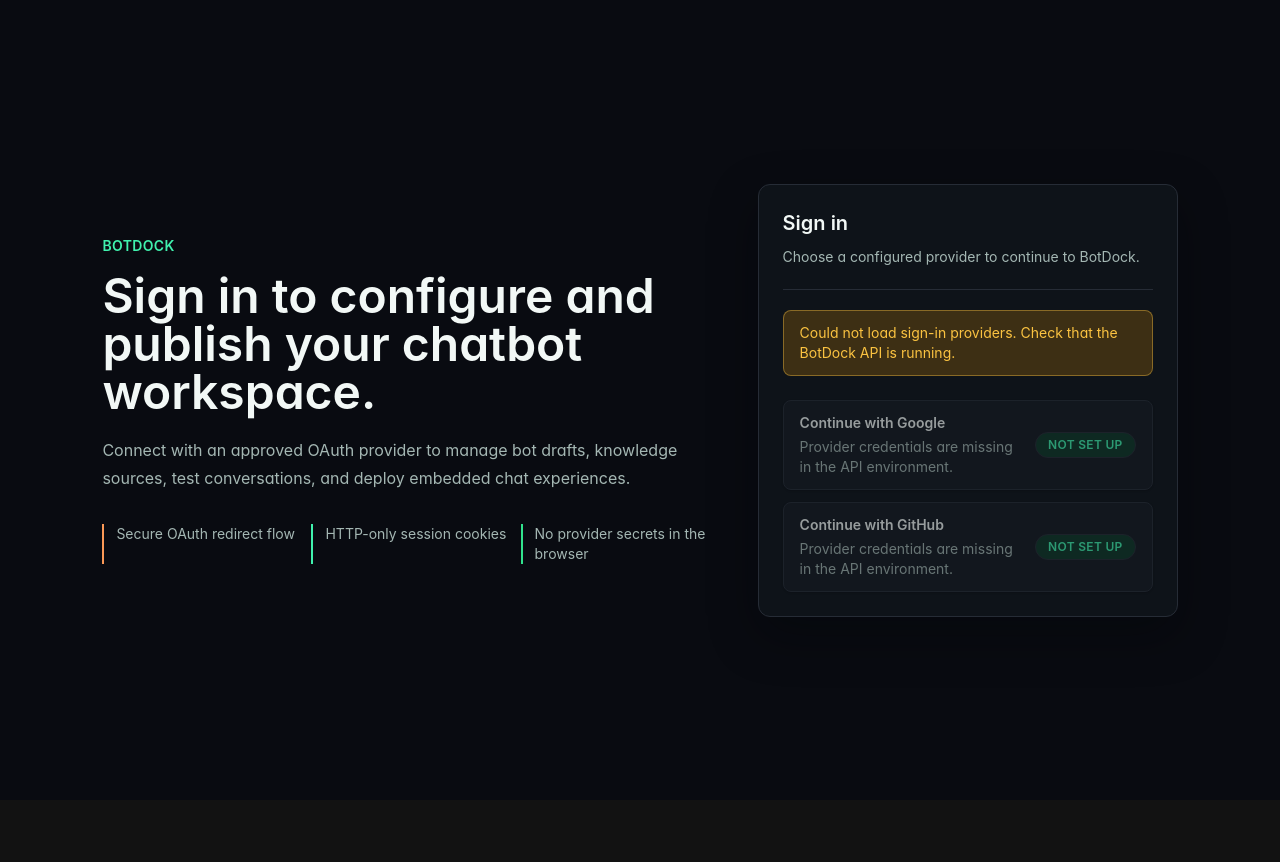
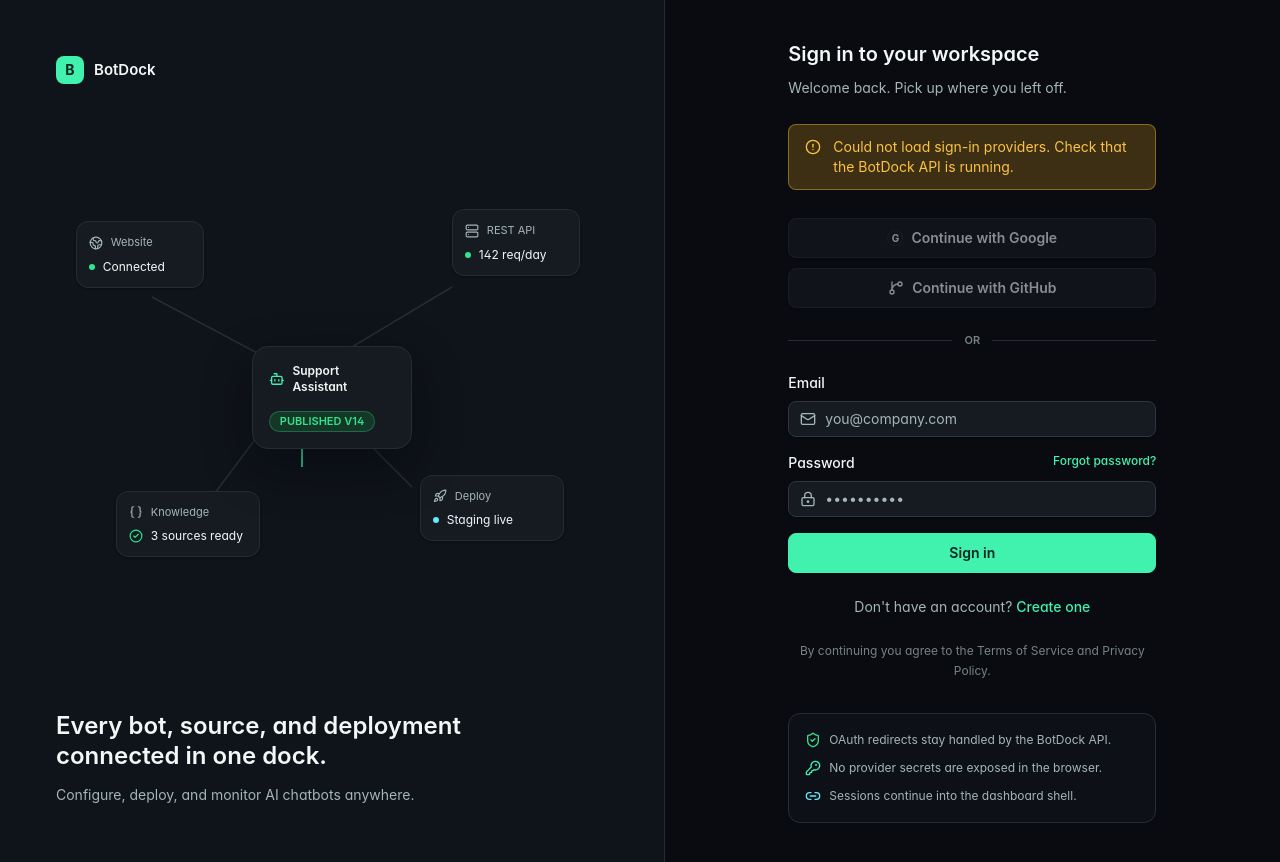
Before and after one commit to zeeshan-thedeveloper/botdock, a Next.js app in the folder apps/web/: page / in a window 1280 px wide. Before the commit the page ends 800 px from the top, so only its background shows below. Built offline with nearby package versions, Linux system fonts and the light colour scheme; no server answers.

Commit message:
Restyle auth screen

```diff
--- a/apps/web/app/auth-gate.tsx
+++ b/apps/web/app/auth-gate.tsx
@@ -7,6 +7,22 @@
   type AuthProvider,
   type AuthProviderStatus,
 } from '@botdock/contracts';
+import { Badge, Button, Field, TextInput } from '@botdock/ui';
+import {
+  AlertCircle,
+  Bot,
+  Braces,
+  CheckCircle2,
+  GitBranch,
+  Globe2,
+  KeyRound,
+  Link2,
+  LockKeyhole,
+  Mail,
+  Rocket,
+  Server,
+  ShieldCheck,
+} from 'lucide-react';
 
 const providerCopy: Record<
   AuthProvider,
@@ -63,6 +79,9 @@
   const [message, setMessage] = useState<string | null>(null);
   const [authReturnState, setAuthReturnState] = useState<'success' | 'error' | null>(null);
   const [hasCompletedAuth, setHasCompletedAuth] = useState(false);
+  const [email, setEmail] = useState('');
+  const [password, setPassword] = useState('');
+  const [showEmailPasswordError, setShowEmailPasswordError] = useState(false);
 
   useEffect(() => {
     const nextAuthReturnState = getAuthReturnState();
@@ -157,93 +176,262 @@
     }
   }
 
+  function handlePasswordSignIn() {
+    setShowEmailPasswordError(!(email.trim() && password.trim()));
+  }
+
   if (hasCompletedAuth && children) {
     return children;
   }
 
   return (
     <main className="min-h-screen bg-background text-foreground">
-      <section className="mx-auto grid min-h-screen w-full max-w-6xl items-center gap-10 px-app-gutter py-section-y lg:grid-cols-[1fr_420px]">
-        <div className="max-w-2xl">
-          <p className="text-sm font-semibold uppercase tracking-wide text-primary">BotDock</p>
-          <h1 className="mt-4 text-4xl font-semibold leading-tight sm:text-5xl">
-            Sign in to configure and publish your chatbot workspace.
-          </h1>
-          <p className="mt-5 max-w-xl text-base leading-7 text-muted-foreground">
-            Connect with an approved OAuth provider to manage bot drafts, knowledge sources, test
-            conversations, and deploy embedded chat experiences.
-          </p>
-          <div className="mt-8 grid gap-3 text-sm text-muted-foreground sm:grid-cols-3">
-            <div className="border-l-2 border-accent pl-3">Secure OAuth redirect flow</div>
-            <div className="border-l-2 border-primary pl-3">HTTP-only session cookies</div>
-            <div className="border-l-2 border-success pl-3">No provider secrets in the browser</div>
+      <section className="grid min-h-screen lg:grid-cols-[1.08fr_1fr]">
+        <aside className="relative hidden overflow-hidden border-r border-border bg-surface px-10 py-10 lg:flex lg:flex-col lg:justify-between xl:px-14 xl:py-14">
+          <div className="flex items-center gap-2.5">
+            <div className="flex size-7 items-center justify-center rounded-md bg-primary text-sm font-bold text-primary-foreground">
+              B
+            </div>
+            <p className="text-[15px] font-semibold">BotDock</p>
+          </div>
+
+          <div className="relative mx-auto flex min-h-[28rem] w-full max-w-[32rem] items-center justify-center">
+            <svg
+              className="absolute inset-x-4 top-16 h-80 text-border"
+              viewBox="0 0 420 320"
+              fill="none"
+              aria-hidden="true"
+            >
+              <path d="M60 60L210 140L360 50" stroke="currentColor" strokeWidth="1.5" />
+              <path d="M210 140L120 260M210 140L320 250" stroke="currentColor" strokeWidth="1.5" />
+              <path d="M210 140V230" stroke="hsl(var(--color-primary))" strokeWidth="1.5" />
+            </svg>
+
+            <div className="absolute left-0 top-12 w-32 rounded-lg border border-border bg-surface-raised p-3 shadow-surface-sm">
+              <div className="mb-2 flex items-center gap-2 text-[11px] text-muted-foreground">
+                <Globe2 className="size-3.5" aria-hidden="true" />
+                Website
+              </div>
+              <div className="flex items-center gap-2 text-xs">
+                <span className="size-1.5 rounded-full bg-success" />
+                Connected
               </div>
             </div>
 
-        <section className="rounded-lg border border-border bg-surface/95 p-6 shadow-surface-md">
-          <div className="border-b border-border pb-5">
-            <h2 className="text-xl font-semibold">Sign in</h2>
+            <div className="absolute right-2 top-9 w-32 rounded-lg border border-border bg-surface-raised p-3 shadow-surface-sm">
+              <div className="mb-2 flex items-center gap-2 text-[11px] text-muted-foreground">
+                <Server className="size-3.5" aria-hidden="true" />
+                REST API
+              </div>
+              <div className="flex items-center gap-2 text-xs">
+                <span className="size-1.5 rounded-full bg-success" />
+                142 req/day
+              </div>
+            </div>
+
+            <div className="relative z-10 w-40 rounded-xl border border-border bg-surface-raised p-4 shadow-surface-md">
+              <div className="mb-3 flex items-center gap-2">
+                <Bot className="size-4 text-primary" aria-hidden="true" />
+                <p className="text-xs font-semibold">Support Assistant</p>
+              </div>
+              <Badge tone="success">Published v14</Badge>
+            </div>
+
+            <div className="absolute bottom-16 left-10 w-36 rounded-lg border border-border bg-surface-raised p-3 shadow-surface-sm">
+              <div className="mb-2 flex items-center gap-2 text-[11px] text-muted-foreground">
+                <Braces className="size-3.5" aria-hidden="true" />
+                Knowledge
+              </div>
+              <div className="flex items-center gap-2 text-xs">
+                <CheckCircle2 className="size-3.5 text-success" aria-hidden="true" />3 sources ready
+              </div>
+            </div>
+
+            <div className="absolute bottom-20 right-6 w-36 rounded-lg border border-border bg-surface-raised p-3 shadow-surface-sm">
+              <div className="mb-2 flex items-center gap-2 text-[11px] text-muted-foreground">
+                <Rocket className="size-3.5" aria-hidden="true" />
+                Deploy
+              </div>
+              <div className="flex items-center gap-2 text-xs">
+                <span className="size-1.5 animate-pulse rounded-full bg-cyan-300" />
+                Staging live
+              </div>
+            </div>
+          </div>
+
+          <div>
+            <h1 className="max-w-md text-2xl font-semibold leading-tight">
+              Every bot, source, and deployment connected in one dock.
+            </h1>
+            <p className="mt-3 max-w-md text-sm leading-6 text-muted-foreground">
+              Configure, deploy, and monitor AI chatbots anywhere.
+            </p>
+          </div>
+        </aside>
+
+        <div className="flex items-center justify-center px-5 py-10 sm:px-8 lg:px-10">
+          <section className="w-full max-w-[23rem]">
+            <div className="mb-10 flex items-center gap-2.5 lg:hidden">
+              <div className="flex size-7 items-center justify-center rounded-md bg-primary text-sm font-bold text-primary-foreground">
+                B
+              </div>
+              <p className="text-[15px] font-semibold">BotDock</p>
+            </div>
+
+            <div>
+              <h2 className="text-xl font-semibold">Sign in to your workspace</h2>
               <p className="mt-2 text-sm leading-6 text-muted-foreground">
-              Choose a configured provider to continue to BotDock.
+                Welcome back. Pick up where you left off.
               </p>
             </div>
 
-          {authReturnState === 'success' ? (
-            <div className="mt-5 rounded-md border border-success/40 bg-success-muted px-4 py-3 text-sm text-success">
-              Sign-in completed. Your secure session is ready for the dashboard.
-            </div>
-          ) : null}
-
             {authReturnState === 'error' ? (
-            <div className="mt-5 rounded-md border border-danger/40 bg-danger-muted px-4 py-3 text-sm text-danger">
-              Sign-in did not complete. Please try another provider.
+              <div className="mt-6 flex items-start gap-3 rounded-md border border-danger/40 bg-danger-muted px-4 py-3 text-sm text-danger">
+                <AlertCircle className="mt-0.5 size-4 shrink-0" aria-hidden="true" />
+                <span>Sign-in did not complete. Please try another provider.</span>
               </div>
             ) : null}
 
             {message ? (
-            <div className="mt-5 rounded-md border border-warning/40 bg-warning-muted px-4 py-3 text-sm text-warning">
-              {message}
+              <div className="mt-6 flex items-start gap-3 rounded-md border border-warning/40 bg-warning-muted px-4 py-3 text-sm text-warning">
+                <AlertCircle className="mt-0.5 size-4 shrink-0" aria-hidden="true" />
+                <span>{message}</span>
               </div>
             ) : null}
 
-          <div className="mt-6 flex flex-col gap-3">
+            <div className="mt-7 grid gap-2.5">
               {providers.map((providerStatus) => {
                 const copy = providerCopy[providerStatus.provider];
                 const isStarting = startingProvider === providerStatus.provider;
                 const isDisabled =
                   isLoadingProviders || !providerStatus.configured || startingProvider !== null;
-              const statusLabel = providerStatus.configured ? 'Ready' : 'Not set up';
+                const ProviderIcon = providerStatus.provider === 'github' ? GitBranch : null;
 
                 return (
-                <button
+                  <Button
                     key={providerStatus.provider}
                     type="button"
+                    variant="secondary"
+                    size="lg"
                     disabled={isDisabled}
                     onClick={() => void startOAuth(providerStatus.provider)}
-                  className="flex min-h-20 w-full items-center justify-between rounded-md border border-border bg-surface-raised px-4 py-3 text-left shadow-surface-sm transition hover:border-primary hover:bg-muted focus-visible:border-primary disabled:cursor-not-allowed disabled:opacity-60"
+                    className="w-full"
+                    aria-describedby={`${providerStatus.provider}-provider-status`}
                   >
-                  <span>
-                    <span className="block text-sm font-semibold text-foreground">
-                      {isStarting ? 'Starting...' : copy.label}
+                    {ProviderIcon ? (
+                      <ProviderIcon className="size-4" aria-hidden="true" />
+                    ) : (
+                      <span className="flex size-4 items-center justify-center rounded-full border border-border text-[10px] font-bold">
+                        G
                       </span>
-                    <span className="mt-1 block text-sm text-muted-foreground">
-                      {providerStatus.configured
-                        ? copy.description
-                        : 'Provider credentials are missing in the API environment.'}
+                    )}
+                    <span>{isStarting ? 'Starting...' : copy.label}</span>
+                    <span id={`${providerStatus.provider}-provider-status`} className="sr-only">
+                      {providerStatus.configured ? copy.description : 'Provider is not configured.'}
                     </span>
-                  </span>
-                  <span className="ml-4 shrink-0 rounded-full border border-border bg-primary-muted px-3 py-1 text-xs font-semibold uppercase tracking-wide text-primary">
-                    {statusLabel}
-                  </span>
-                </button>
+                  </Button>
                 );
               })}
             </div>
 
             {isLoadingProviders ? (
-            <p className="mt-4 text-sm text-muted-foreground">Checking provider availability...</p>
+              <p className="mt-3 text-sm text-muted-foreground">
+                Checking provider availability...
+              </p>
             ) : null}
+
+            <div className="my-6 flex items-center gap-3">
+              <div className="h-px flex-1 bg-border" />
+              <span className="text-[11px] font-semibold uppercase text-muted-foreground/70">
+                or
+              </span>
+              <div className="h-px flex-1 bg-border" />
+            </div>
+
+            <div className="grid gap-4">
+              <Field label="Email">
+                <div className="relative">
+                  <Mail
+                    className="pointer-events-none absolute left-3 top-1/2 size-4 -translate-y-1/2 text-muted-foreground"
+                    aria-hidden="true"
+                  />
+                  <TextInput
+                    value={email}
+                    onChange={(event) => {
+                      setEmail(event.target.value);
+                      setShowEmailPasswordError(false);
+                    }}
+                    placeholder="you@company.com"
+                    className="pl-9"
+                    autoComplete="email"
+                  />
+                </div>
+              </Field>
+
+              <Field label="Password">
+                <div className="relative">
+                  <LockKeyhole
+                    className="pointer-events-none absolute left-3 top-1/2 size-4 -translate-y-1/2 text-muted-foreground"
+                    aria-hidden="true"
+                  />
+                  <TextInput
+                    type="password"
+                    value={password}
+                    onChange={(event) => {
+                      setPassword(event.target.value);
+                      setShowEmailPasswordError(false);
+                    }}
+                    placeholder="••••••••••"
+                    className="pl-9"
+                    autoComplete="current-password"
+                  />
+                  <button
+                    type="button"
+                    className="absolute right-0 top-[-1.75rem] text-xs font-medium text-primary hover:text-primary/80"
+                  >
+                    Forgot password?
+                  </button>
+                </div>
+              </Field>
+
+              {showEmailPasswordError ? (
+                <div className="flex items-start gap-3 rounded-md border border-danger/40 bg-danger-muted px-4 py-3 text-sm text-danger">
+                  <AlertCircle className="mt-0.5 size-4 shrink-0" aria-hidden="true" />
+                  <span>Enter an email and password to preview this sign-in path.</span>
+                </div>
+              ) : null}
+
+              <Button type="button" size="lg" onClick={handlePasswordSignIn}>
+                Sign in
+              </Button>
+            </div>
+
+            <p className="mt-6 text-center text-sm text-muted-foreground">
+              Don&apos;t have an account?{' '}
+              <button type="button" className="font-medium text-primary hover:text-primary/80">
+                Create one
+              </button>
+            </p>
+            <p className="mt-6 text-center text-xs leading-5 text-muted-foreground/70">
+              By continuing you agree to the Terms of Service and Privacy Policy.
+            </p>
+
+            <div className="mt-8 grid gap-2 rounded-lg border border-border bg-surface/70 p-4 text-xs leading-5 text-muted-foreground">
+              <div className="flex items-center gap-2">
+                <ShieldCheck className="size-4 text-success" aria-hidden="true" />
+                OAuth redirects stay handled by the BotDock API.
+              </div>
+              <div className="flex items-center gap-2">
+                <KeyRound className="size-4 text-primary" aria-hidden="true" />
+                No provider secrets are exposed in the browser.
+              </div>
+              <div className="flex items-center gap-2">
+                <Link2 className="size-4 text-cyan-300" aria-hidden="true" />
+                Sessions continue into the dashboard shell.
+              </div>
+            </div>
           </section>
+        </div>
       </section>
     </main>
   );
```
Lines whose indentation alone changed are shown as unchanged.
